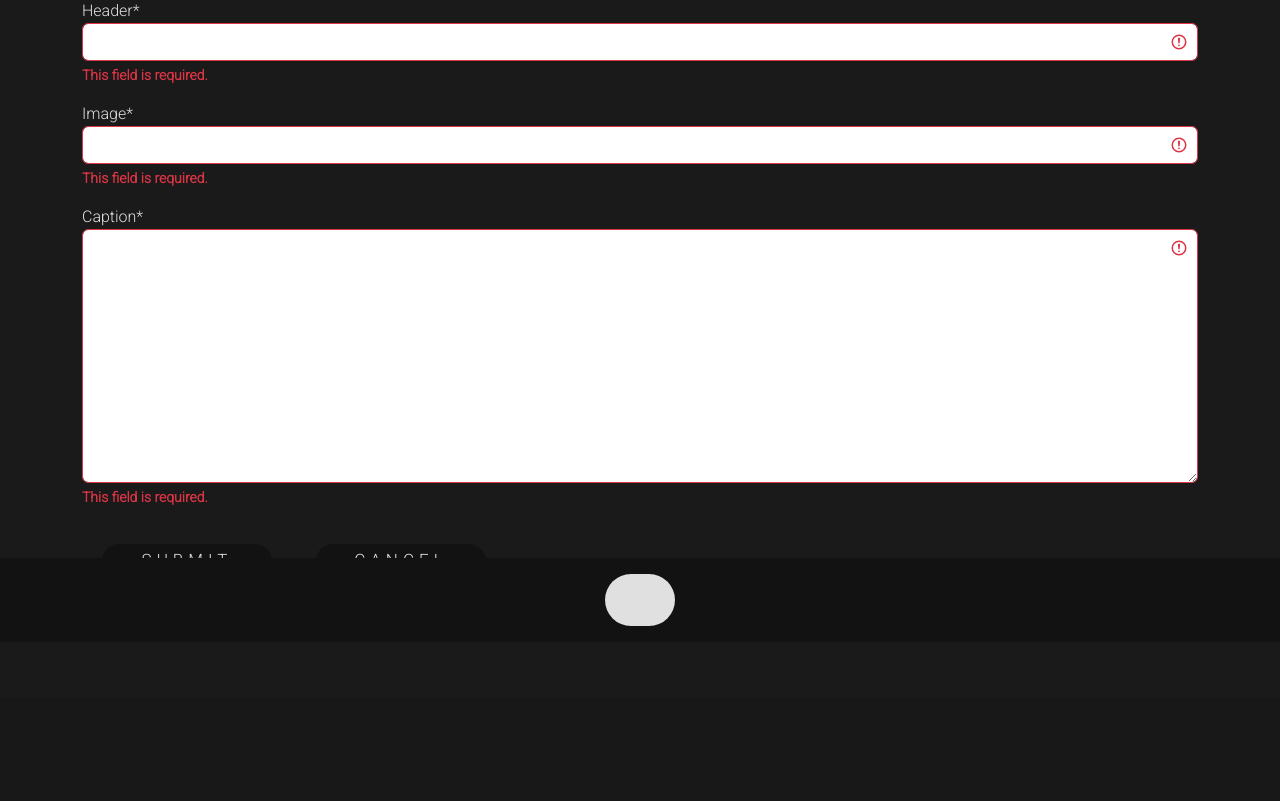
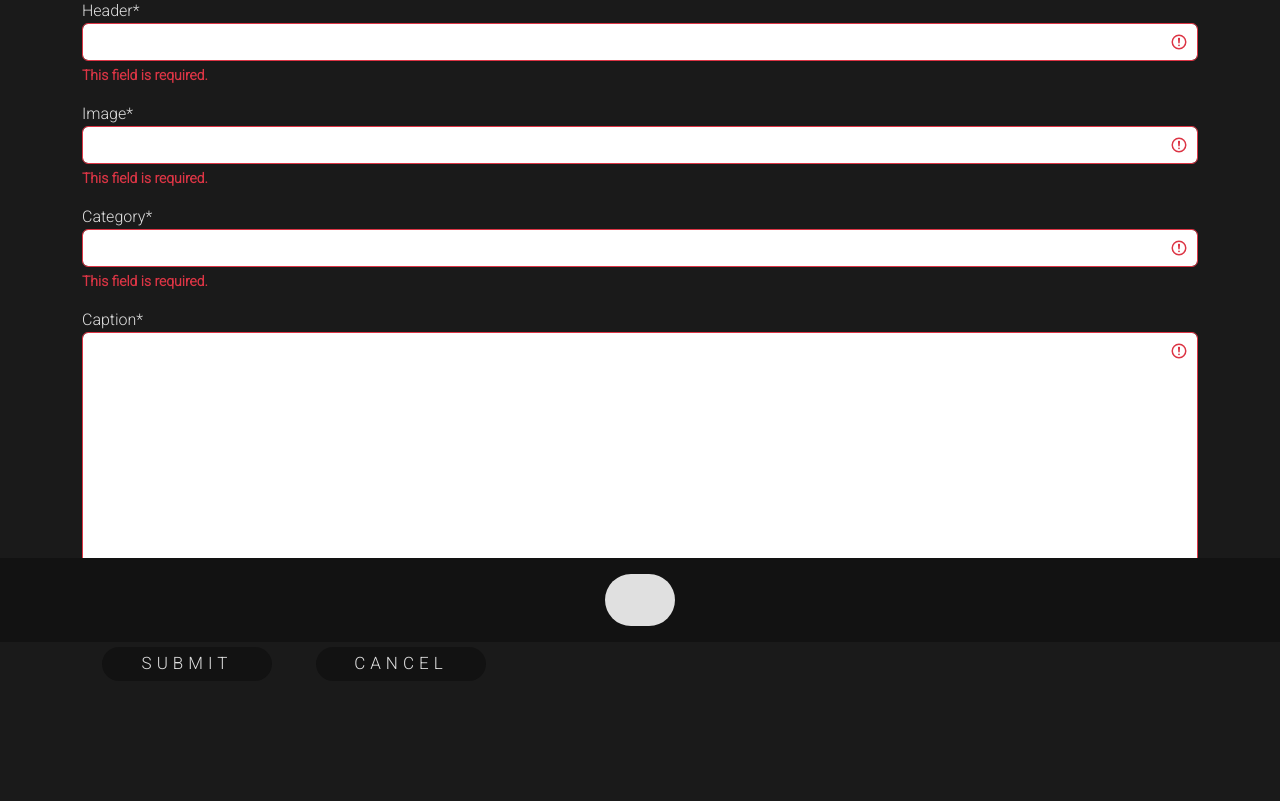
Before and after one commit to JamieB92/MiniFolio-PP4, a Django app: page /upload-post in a window 1280 px wide. Shown: the part 158-959 px from the top of the page. Before the commit the page ends 784 px from the top, so only its background shows below. Run offline with Django 3.2, Linux system fonts and the light colour scheme; the visitor is signed in with stand-in values (Sample User, id 1); lists and menus that the app fills with data are empty; some libraries are stand-ins or nearby versions.

Commit message:
add categories to posts

```diff
--- a/home/forms.py
+++ b/home/forms.py
@@ -1,7 +1,12 @@
-from .models import userPosts
-from .models import postComments
+from .models import userPosts, postComments, category
 from django import forms
 
+subjects = category.objects.all().values_list('title', 'title')
+
+subject_list = []
+
+for item in subjects:
+    subject_list.append(item)
 
 class CommentForm(forms.ModelForm):
     class Meta:
@@ -9,12 +14,13 @@ class CommentForm(forms.ModelForm):
         fields = ('comment_body',)
 
 
+
+
 class UploadForm(forms.ModelForm):
     class Meta:
         model = userPosts
-        fields = ('header', 'post_image', 'caption',)
+        fields = ('header', 'post_image', 'category', 'caption')
 
-class EditForm(forms.ModelForm):
-    class Meta:
-        model = userPosts
-        fields = ('header', 'post_image', 'caption',)
+        widgets = {
+            'category': forms.Select(choices=subject_list, attrs={'class': 'form-control'})
+        }
--- a/home/models.py
+++ b/home/models.py
@@ -5,12 +5,13 @@ from cloudinary.models import CloudinaryField
 
 # DB Model for User Posts
 class userPosts(models.Model):
-    header = models.CharField(max_length=100, unique=True)
+    header = models.CharField(max_length=100, unique=False)
     creator = models.ForeignKey(
         User, on_delete=models.CASCADE, related_name="creator_posts")
     posted_on = models.DateTimeField(auto_now_add=True)
     post_image = CloudinaryField('image')
     caption = models.TextField(max_length=500)
+    category = models.CharField(max_length=200, default='general')
     super_vote = models.ManyToManyField(
         User, related_name='post_super_votes', blank=True)
     up_vote = models.ManyToManyField(
@@ -25,7 +26,7 @@ class userPosts(models.Model):
     def __str__(self):
         return self.header
 
-    # Counts for Super, Up and Down Votes
+# Counts for Super, Up and Down Votes
 
     def total_up_votes(self):
         return self.up_vote.count()
@@ -35,6 +36,14 @@ class userPosts(models.Model):
 
     def total_down_vote(self):
         return self.down_vote.count()
+
+# Model for Categories
+
+class category(models.Model):
+    title = models.CharField(max_length=200)
+
+    def __str__(self):
+        return self.title
 
 # DB Model for posts comments
 
--- a/home/views.py
+++ b/home/views.py
@@ -3,12 +3,9 @@ from django.views import generic, View
 from django.http import HttpResponseRedirect
 from django.views.generic.edit import UpdateView
 from django.views.generic.edit import DeleteView
-from .models import userPosts
-from .models import postComments
-from .forms import CommentForm
-from .forms import UploadForm
-from .forms import EditForm
-from .models import User
+from .models import userPosts, postComments, User
+from .forms import CommentForm, UploadForm
+
 
 # Landing Page
 class LandingPage(View):
@@ -61,7 +58,7 @@ class UploadPost(View):
 #  Edit a Post
 class EditPost(generic.UpdateView):
     model = userPosts
-    fields = ["header", "post_image", "caption"]
+    fields = ["header", "post_image", "category", "caption"]
     template_name = "edit-post.html"
     success_url = "/home"
 
--- a/static/css/style.css
+++ b/static/css/style.css
@@ -180,15 +180,6 @@ button a:hover {
 
 .navbar-toggler {
     background-color: rgb(224, 224, 224)
-}
-
-
-.qoute {
-    padding-left: 15px;
-}
-
-.copyright {
-    padding-right: 15px;
 }
 
 
```
Also changed, not shown: home/admin.py (+7 -2 lines), home/migrations/0005_auto_20230910_1237.py (added).
